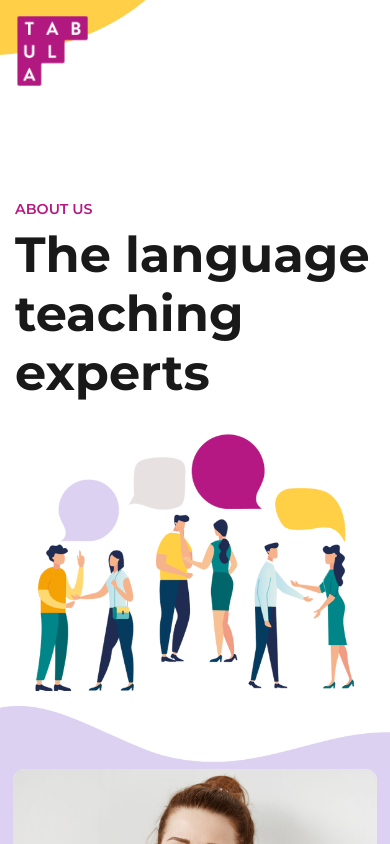
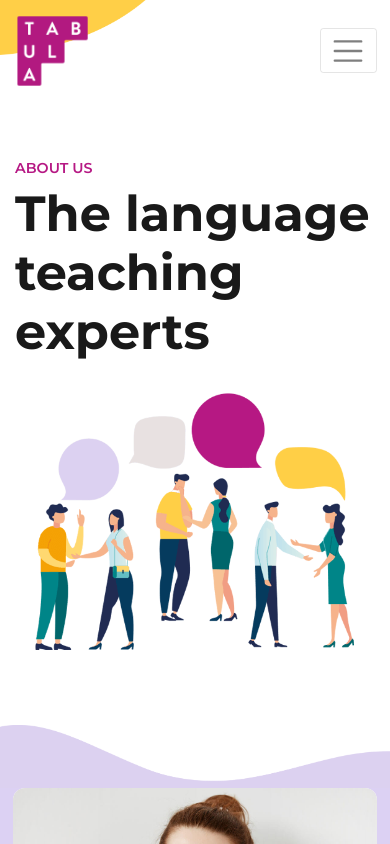
Before and after one commit to haitiano1/Tabula, a plain HTML site: page index.html in a window 390 px wide. Shown: the top 844 px of the page. Drawn offline with nearby package versions, Linux system fonts and the light colour scheme.

Commit message:
update code

```diff
--- a/index.html
+++ b/index.html
@@ -12,6 +12,12 @@
   <link
     href="https://fonts.googleapis.com/css2?family=Montserrat:wght@200;300;400;500;600;700;800&family=Nunito+Sans:wght@300;400;600;700&display=swap"
     rel="stylesheet">
+
+    <!-- link CDN -->
+    <link rel="stylesheet" href="https://cdnjs.cloudflare.com/ajax/libs/font-awesome/6.2.1/css/all.min.css"
+        integrity="sha512-MV7K8+y+gLIBoVD59lQIYicR65iaqukzvf/nwasF0nqhPay5w/9lJmVM2hMDcnK1OnMGCdVK+iQrJ7lzPJQd1w=="
+        crossorigin="anonymous" referrerpolicy="no-referrer" />
+    <link rel="stylesheet" href="https://cdnjs.cloudflare.com/ajax/libs/animate.css/4.1.1/animate.min.css" />
   <!-- FONT AWESOME -->
   <link rel="stylesheet" href="https://cdnjs.cloudflare.com/ajax/libs/font-awesome/6.2.1/css/all.min.css"
     integrity="sha512-MV7K8+y+gLIBoVD59lQIYicR65iaqukzvf/nwasF0nqhPay5w/9lJmVM2hMDcnK1OnMGCdVK+iQrJ7lzPJQd1w=="
@@ -26,10 +32,11 @@
 <body>
 
   <header>
-        <div class="bg-left position-absolute">
+    <!-- <div class="bg-left position-absolute">
       <img src="./img/yellow_top_wave_01.png" alt="" />
-        </div>
-        <nav class="container navbar navbar-expand-lg">
+    </div> -->
+    <div class="header" id="myHeader">
+      <nav class="container navbar navbar-expand-lg navbar-light">
         <a class="navbar-brand" href="#"><img src="img/logo.png" alt=""></a>
         <button class="navbar-toggler" type="button" data-toggle="collapse" data-target="#navbarContent"
           aria-controls="navbarContent" aria-expanded="false" aria-label="Toggle navigation">
@@ -57,7 +64,7 @@
               <a class="nav-link" href="#">Elements</a>
             </li>
           </ul>
-                <div class="iconNav d-flex align-items-center">
+          <div class="iconNav d-flex align-items-center header_right">
             <div class="phone-icon mr-3" href="">
               <span class="span-primary"><i class="fa-solid fa-phone"></i> (+1)555 234-8765</span>
             </div>
@@ -68,8 +75,9 @@
           </div>
         </div>
       </nav>
+    </div>
   </header>
-    <section class="carousel position-relative">
+  <section class="carousel ">
     <div class="container">
       <div class="row">
         <div class="col-lg-6 col-12 carousel-text">
@@ -366,6 +374,22 @@
     </div>
   </footer>
 
+  <script src="https://code.jquery.com/jquery-3.6.1.js"></script>
+    <script>
+        window.onscroll = function() {myFunction()};
+
+        var header = document.getElementById("myHeader");
+        var sticky = header.offsetTop;
+
+        function myFunction() {
+          if (window.pageYOffset > sticky) {
+            header.classList.add("sticky");
+          } else {
+            header.classList.remove("sticky");
+          }
+        }
+        </script>
+
 
   <script src="https://cdn.jsdelivr.net/npm/jquery@3.5.1/dist/jquery.slim.min.js"
     integrity="sha384-DfXdz2htPH0lsSSs5nCTpuj/zy4C+OGpamoFVy38MVBnE+IbbVYUew+OrCXaRkfj" crossorigin="anonymous">
--- a/sass/Layouts/_carousel.scss
+++ b/sass/Layouts/_carousel.scss
@@ -1,4 +1,8 @@
 .carousel{
+    background-image: url(./../img/yellow_top_wave_01.png);
+    background-repeat: no-repeat;
+    background-size: 100%;
+    padding: $pd-7 0 $pd-7 0;
     .carousel-text h5{
         @include styleText($fs-4,$fw-3,$color-pink-1);
         padding-top: $pd-5;
--- a/sass/Layouts/_footer.scss
+++ b/sass/Layouts/_footer.scss
@@ -53,6 +53,7 @@
 			}
 			.ft-menu-item {
 				&:hover {
+					text-decoration: none;
 					opacity: 0.7;
 					transition: all 0.2s;
 				}
@@ -69,9 +70,6 @@
 			border-radius: 24px;
 			border: 1px solid #b6258f;
 			background: #aa017e;
-			// color: #181818;
-			// font-size: 13px;
-			// font-weight: 500;
 			padding: 14px 12px 14px 12px;
 			margin: 0;
 			transition: all 0.5s;
@@ -103,10 +101,6 @@
 			border: none;
 			&:hover {
 				@include styleButtonHover($color-white-1,$bs-4,$color-bg-2,$ts-4);
-				// color: #ffffff;
-				// box-shadow: 0 0 0 1px #ffffff inset;
-				// background-color: #aa017e;
-				// transition: all 0.3s ease;
 			}
 		}
 		.info-menu {
--- a/sass/Layouts/_header.scss
+++ b/sass/Layouts/_header.scss
@@ -1,9 +1,40 @@
 header{
-    .bg-left img{
-        width: 100%;
+
+    position: fixed;
+    top: 0;
+    left: 0;
+    width: 100%;
+    margin: auto;
+    z-index: 100;
+    .sticky{
+        background-color: $color-white-1;
+        .navbar{
+            a{
+                img{
+                    width: 0px;
+                    height: 0px;
+                }
+            }
+            .collapse{
+                .header_right{
+                    .phone-icon{
+                        button{
+                            padding: 6px 20px;
+                        }
+                    }
+                }
+            }
+        }
+
     }
     .navbar-brand img{
         width: 80px;
+    }
+    .navbar-toggler-icon{
+        background-image: #b61984;
+    font-size: 24px;
+    font-weight: 13px;
+    top: 12px;
     }
     #navbarContent .navbar-nav a{
         @include styleText($fs-7,$fw-3,$color-black-1);
```
Also changed, not shown: css/main.css, 1 other file. Lines whose indentation alone changed are shown as unchanged.
